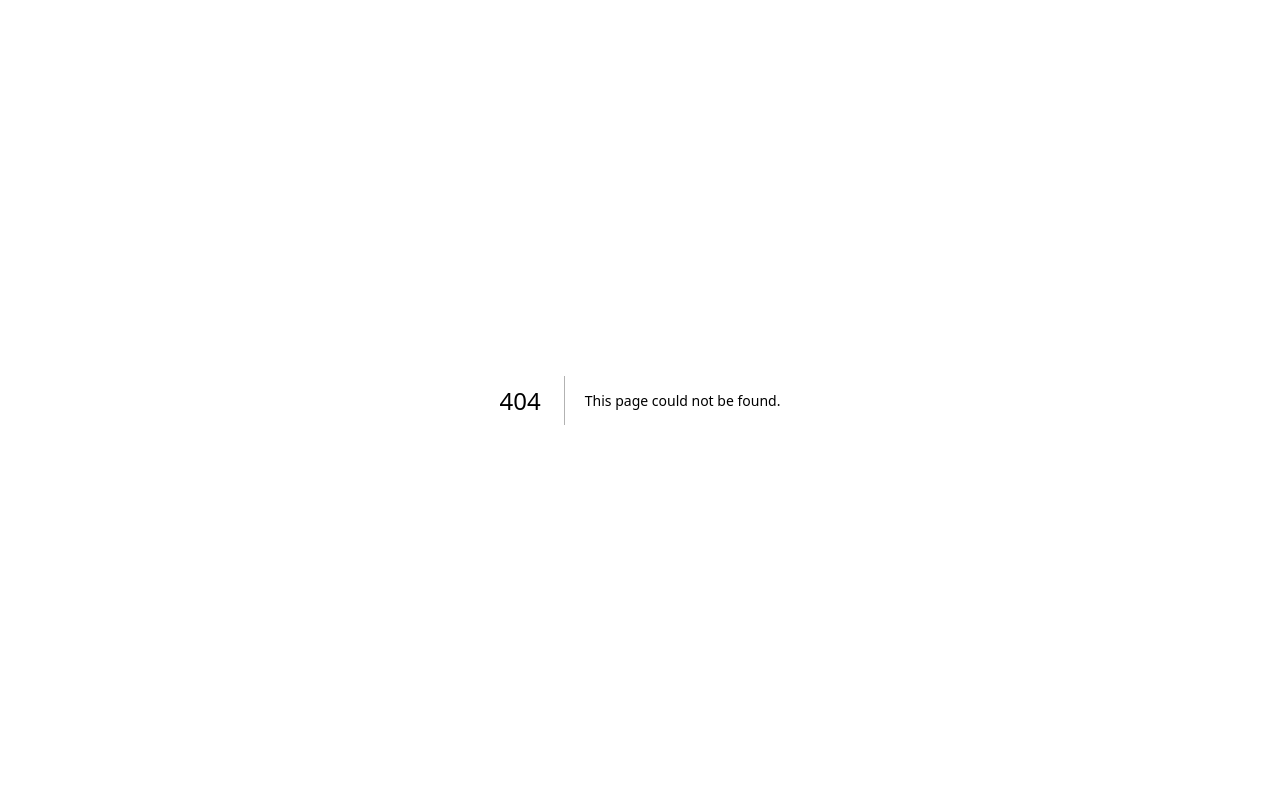
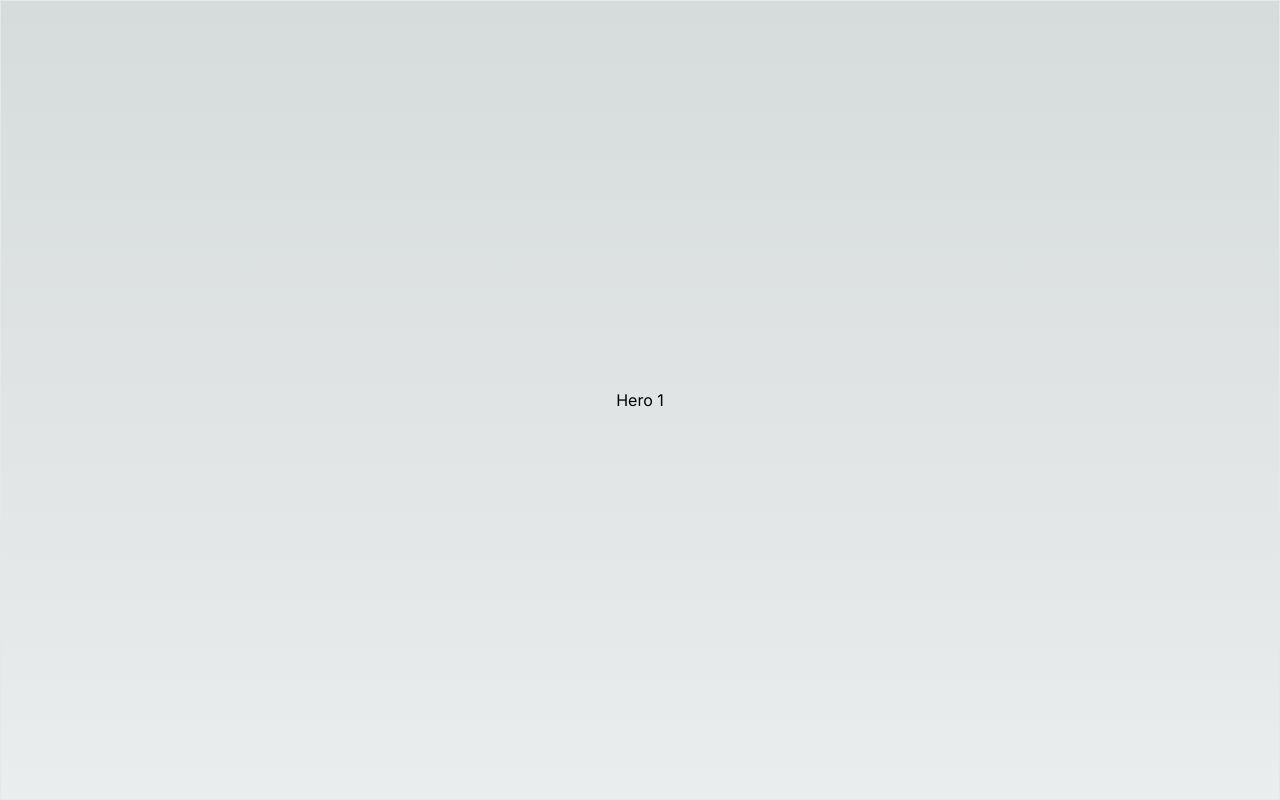
Before and after one commit to SheriffKoder/Draft-Components-1, a Next.js app: page /SmoothScroll in a window 1280 px wide. Before the commit this address had no page. Shown: the top 800 px of the page. Built offline with nearby package versions, Linux system fonts and the light colour scheme.

Commit message:
Add smooth scroll and blur background

```diff
--- /dev/null
+++ b/app/(components)/(UI)/SmoothScroll/SmoothScroll.jsx
@@ -0,0 +1,45 @@
+"use client";
+
+import React from 'react'
+import { useEffect, useState } from 'react';
+import Lenis from 'lenis';
+
+// this component will induce smooth scroll on the page
+
+const SmoothScroll = () => {
+  const [lenisRef, setLenisRef]= useState(null);
+  const [rafState, setRafState] = useState(null);
+
+  useEffect(()=> {
+    const scroller = new Lenis();
+    let rf;
+
+    function raf(time) {
+      scroller.raf(time);
+      requestAnimationFrame(raf);
+    }
+
+    rf = requestAnimationFrame(raf);
+    setRafState(rf);
+    setLenisRef(scroller);
+
+    // when the component unmounts, destroy the scroll and cancel the animation
+    return () => {
+      if (lenisRef) {
+        cancelAnimationFrame(rafState);
+        lenisRef.destroy();
+      }
+    }
+
+  })
+
+  return (
+    <section className='h-[100vh] border flex flex-col items-center justify-center'>
+
+
+      SmoothScroll
+    </section>
+  )
+}
+
+export default SmoothScroll
--- /dev/null
+++ b/app/(components)/(UI)/SmoothScroll/SmoothScrollContext.jsx
@@ -0,0 +1,45 @@
+"use client";
+
+import React from 'react'
+import { useEffect, useState, createContext, useContext } from 'react';
+import Lenis from 'lenis';
+
+// this component allows to have server components nested within it as children
+
+const SmoothScrollerContext = createContext();
+
+export const useSmoothScroller = () => useContext(SmoothScrollerContext)
+
+export default function ScrollContext ({children}) {
+  const [lenisRef, setLenisRef]= useState(null);
+  const [rafState, setRafState] = useState(null);
+
+  useEffect(()=> {
+    const scroller = new Lenis();
+    let rf;
+
+    function raf(time) {
+      scroller.raf(time);
+      requestAnimationFrame(raf);
+    }
+
+    rf = requestAnimationFrame(raf);
+    setRafState(rf);
+    setLenisRef(scroller);
+
+    // when the component unmounts, destroy the scroll and cancel the animation
+    return () => {
+      if (lenisRef) {
+        cancelAnimationFrame(rafState);
+        lenisRef.destroy();
+      }
+    }
+
+  },[]);
+
+  return (
+    <SmoothScrollerContext.Provider value={lenisRef}>
+      {children}
+    </SmoothScrollerContext.Provider>
+  )
+}
--- /dev/null
+++ b/app/(components)/(UI)/SmoothScroll/SmoothScrollInsideComponent.jsx
@@ -0,0 +1,25 @@
+"use client"
+import React, { useEffect } from 'react'
+import {useSmoothScroller} from "./SmoothScrollContext"
+
+// log lenis properties
+// import this as a component normally
+
+const SmoothScrollInsideComponent = () => {
+const scrollerRef = useSmoothScroller();
+
+useEffect(()=> {
+    scrollerRef.on("scroll", e => {
+        console.log(e);
+    })
+
+// runs when lenis mounts
+}, [scrollerRef]);
+
+
+  return (
+    <div>SmoothScrollInsideComponent</div>
+  )
+}
+
+export default SmoothScrollInsideComponent
--- /dev/null
+++ b/app/(components)/(UI)/SmoothScroll/page.tsx
@@ -0,0 +1,19 @@
+
+import ScrollContext from "./SmoothScrollContext"
+
+export default function Home() {
+    return (
+        <ScrollContext>
+        <main className="">
+            {/* sections */}
+            <section className='h-[100vh] border flex flex-col items-center justify-center'>
+                Hero 1
+            </section>
+            <section className='h-[100vh] border flex flex-col items-center justify-center'>
+                Hero 2
+            </section>
+        </main>
+        </ScrollContext>
+
+    );
+}
--- /dev/null
+++ b/app/(components)/(backgrounds)/BlurImageBackground/BlurImageBackground.css
@@ -0,0 +1,42 @@
+
+
+/* // Layout */
+
+.myMainImage {
+    background-image: url("https://images.unsplash.com/photo-1554995207-c18c203602cb?q=80&w=1000&auto=format&fit=crop&ixlib=rb-4.0.3&ixid=M3wxMjA3fDB8MHxleHBsb3JlLWZlZWR8NHx8fGVufDB8fHx8fA%3D%3D");
+    background-position: top;
+    background-size:200%;
+    background-repeat: repeat;
+    z-index: 0;
+    opacity: 1;
+  }
+
+
+  .myMainBlur1 {
+    /* content: ""; */
+    background: #ffffff1a;
+    backdrop-filter: blur(20px);
+    -webkit-backdrop-filter: blur(20px);
+
+    /* width: 100%; */
+    /* height: 100%; */
+    /* top:0; */
+    /* left: 0; */
+    /* z-index: 2; */
+    /* position: absolute; */
+
+  }
+
+  .myMainBlur2 {
+    /* content: ""; */
+    background-color: #8ec5fc29;
+    background-image: linear-gradient(62deg, #8ec5fca2 0%, #e0c3fc22 100%);
+    /* opacity: 0.6; */
+
+    /* width: 100%; */
+    /* height: 100%; */
+    /* top:0; */
+    /* left: 0; */
+    /* z-index: 1; */
+    /* position: absolute; */
+  }
--- /dev/null
+++ b/app/(components)/(backgrounds)/BlurImageBackground/page.tsx
@@ -0,0 +1,32 @@
+import React from 'react'
+
+import "./BlurImageBackground.css";
+
+const page = () => {
+  return (
+    <div
+    className={`antialiased relative`}
+  >
+
+      {/* blur */}
+      <div className="absolute myMainImage w-full h-full">
+        <div className="absolute z-0 w-full h-full myMainBlur1"></div>
+        <div className="absolute z-1 w-full h-full myMainBlur2"></div>
+      </div>
+
+      <main className="relative">
+        <section className='h-[100vh] border flex flex-col items-center justify-center'>
+            Hero 1
+        </section>
+        <section className='h-[100vh] border flex flex-col items-center justify-center'>
+            Hero 2
+        </section>
+      </main>
+
+
+
+  </div>
+  )
+}
+
+export default page
--- a/package.json
+++ b/package.json
@@ -12,6 +12,7 @@
     "@gsap/react": "^2.1.1",
     "framer-motion": "^11.2.13",
     "gsap": "^3.12.5",
+    "lenis": "^1.1.13",
     "next": "14.2.4",
     "prop-types": "^15.8.1",
     "react": "^18",
--- a/tsconfig.json
+++ b/tsconfig.json
@@ -21,6 +21,6 @@
       "@/*": ["./*"]
     }
   },
-  "include": ["next-env.d.ts", "**/*.ts", "**/*.tsx", ".next/types/**/*.ts", "app/(components)/(elements)/IncreasingNumbers", "app/(components)/(elements)/burgerToX", "app/(components)/(GSAP)/gsapBoxes1"],
+  "include": ["next-env.d.ts", "**/*.ts", "**/*.tsx", ".next/types/**/*.ts", "app/(components)/(elements)/IncreasingNumbers", "app/(components)/(elements)/burgerToX", "app/(components)/(GSAP)/gsapBoxes1", "app/(components)/(UI)/SmoothScroll/page.tsx"],
   "exclude": ["node_modules"]
 }
```
Also changed, not shown: constants/HomeComponents.js (+10 -0 lines), 1 other file (tests, documents, lock files or other folders).
